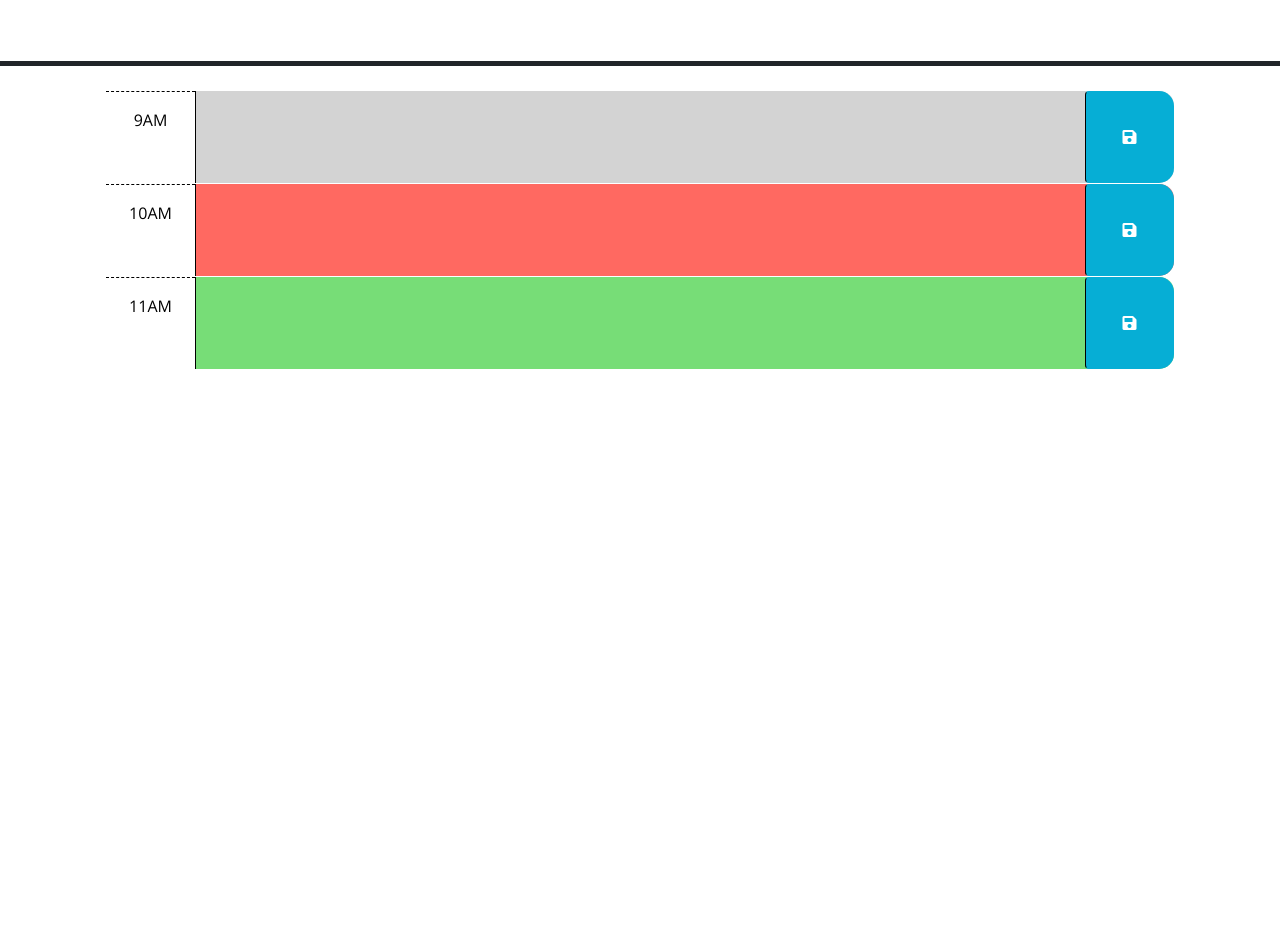
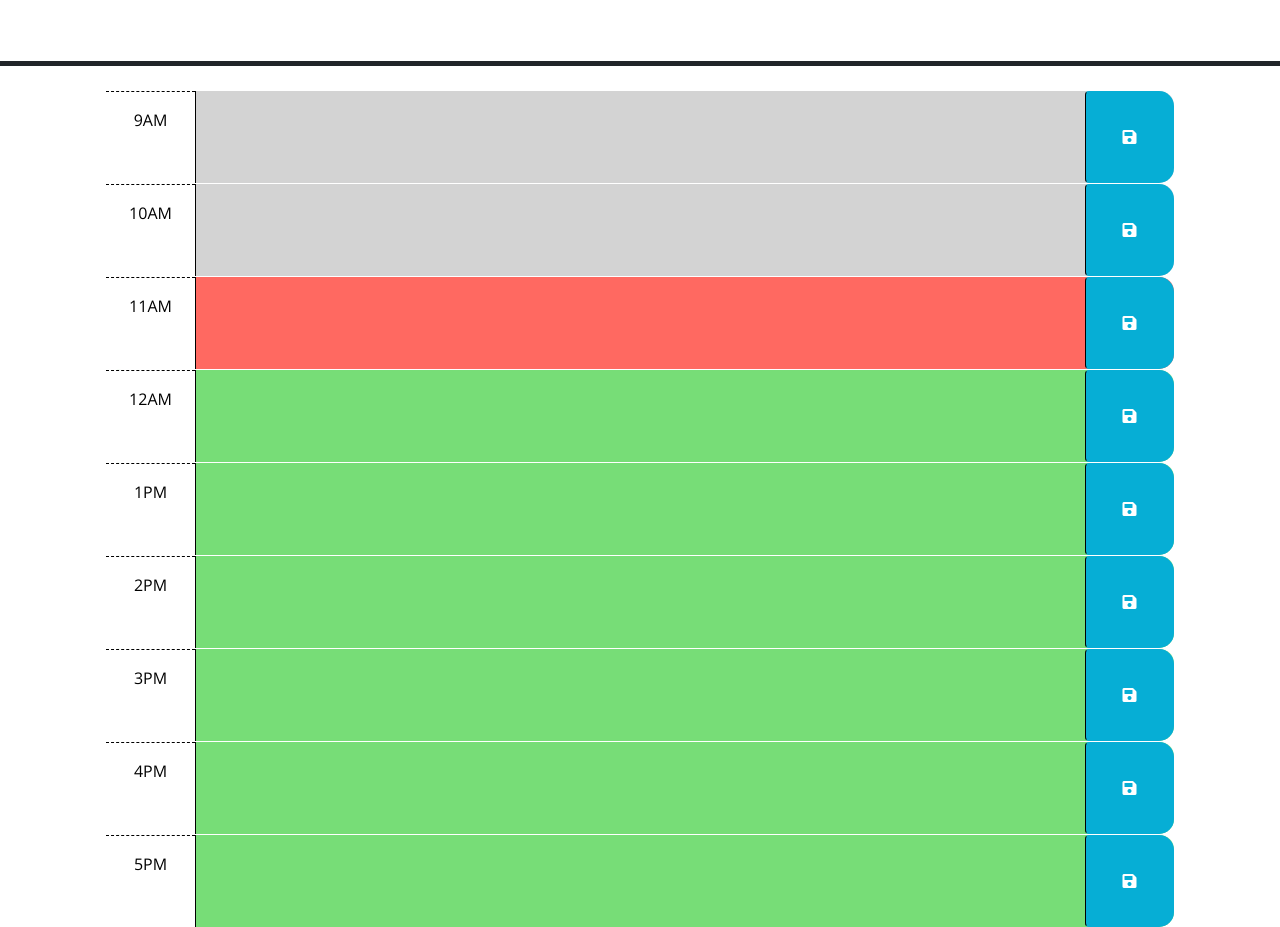
Before and after one commit to mitsukaichi/work-day-scheduler, a plain HTML site: page index.html in a window 1280 px wide. Shown: the part 166-1093 px from the top of the page. Before the commit the page ends 800 px from the top, so only its background shows below. Drawn offline with nearby package versions, Linux system fonts and the light colour scheme.

Commit message:
created fields from 9am to 5 pm

```diff
--- a/index.html
+++ b/index.html
@@ -29,17 +29,6 @@
       <p id="currentDay" class="lead"></p>
     </header>
     <div class="container-lg px-5">
-      <!-- Use class for "past", "present", and "future" to apply styles to the
-        time-block divs accordingly. The javascript will need to do this by
-        adding/removing these classes on each div by comparing the hour in the
-        id to the current hour. The html provided below is meant to be an example
-        demonstrating how the css provided can be leveraged to create the
-        desired layout and colors. The html below should be removed or updated
-        in the finished product. Remember to delete this comment once the
-        code is implemented.
-        -->
-
-      <!-- Example of a past time block. The "past" class adds a gray background color. -->
       <div id="hour-9" class="row time-block past">
         <div class="col-2 col-md-1 hour text-center py-3">9AM</div>
         <textarea class="col-8 col-md-10 description" rows="3"> </textarea>
@@ -47,19 +36,57 @@
           <i class="fas fa-save" aria-hidden="true"></i>
         </button>
       </div>
-
-      <!-- Example of a a present time block. The "present" class adds a red background color. -->
-      <div id="hour-10" class="row time-block present">
+      <div id="hour-10" class="row time-block past">
         <div class="col-2 col-md-1 hour text-center py-3">10AM</div>
         <textarea class="col-8 col-md-10 description" rows="3"> </textarea>
         <button class="btn saveBtn col-2 col-md-1" aria-label="save">
           <i class="fas fa-save" aria-hidden="true"></i>
         </button>
       </div>
-
-      <!-- Example of a future time block. The "future" class adds a green background color. -->
-      <div id="hour-11" class="row time-block future">
+      <div id="hour-11" class="row time-block present">
         <div class="col-2 col-md-1 hour text-center py-3">11AM</div>
+        <textarea class="col-8 col-md-10 description" rows="3"> </textarea>
+        <button class="btn saveBtn col-2 col-md-1" aria-label="save">
+          <i class="fas fa-save" aria-hidden="true"></i>
+        </button>
+      </div>
+      <div id="hour-12" class="row time-block future">
+        <div class="col-2 col-md-1 hour text-center py-3">12AM</div>
+        <textarea class="col-8 col-md-10 description" rows="3"> </textarea>
+        <button class="btn saveBtn col-2 col-md-1" aria-label="save">
+          <i class="fas fa-save" aria-hidden="true"></i>
+        </button>
+      </div>
+      <div id="hour-1" class="row time-block future">
+        <div class="col-2 col-md-1 hour text-center py-3">1PM</div>
+        <textarea class="col-8 col-md-10 description" rows="3"> </textarea>
+        <button class="btn saveBtn col-2 col-md-1" aria-label="save">
+          <i class="fas fa-save" aria-hidden="true"></i>
+        </button>
+      </div>
+      <div id="hour-2" class="row time-block future">
+        <div class="col-2 col-md-1 hour text-center py-3">2PM</div>
+        <textarea class="col-8 col-md-10 description" rows="3"> </textarea>
+        <button class="btn saveBtn col-2 col-md-1" aria-label="save">
+          <i class="fas fa-save" aria-hidden="true"></i>
+        </button>
+      </div>
+      <div id="hour-3" class="row time-block future">
+        <div class="col-2 col-md-1 hour text-center py-3">3PM</div>
+        <textarea class="col-8 col-md-10 description" rows="3"> </textarea>
+        <button class="btn saveBtn col-2 col-md-1" aria-label="save">
+          <i class="fas fa-save" aria-hidden="true"></i>
+        </button>
+      </div>
+      <div id="hour-4" class="row time-block future">
+        <div class="col-2 col-md-1 hour text-center py-3">4PM</div>
+        <textarea class="col-8 col-md-10 description" rows="3"> </textarea>
+        <button class="btn saveBtn col-2 col-md-1" aria-label="save">
+          <i class="fas fa-save" aria-hidden="true"></i>
+        </button>
+      </div>
+      <div id="hour-5" class="row time-block future">
+        <div class="col-2 col-md-1 hour text-center py-3">5PM</div>
         <textarea class="col-8 col-md-10 description" rows="3"> </textarea>
         <button class="btn saveBtn col-2 col-md-1" aria-label="save">
           <i class="fas fa-save" aria-hidden="true"></i>
```
Also changed, not shown: 1 other file.
